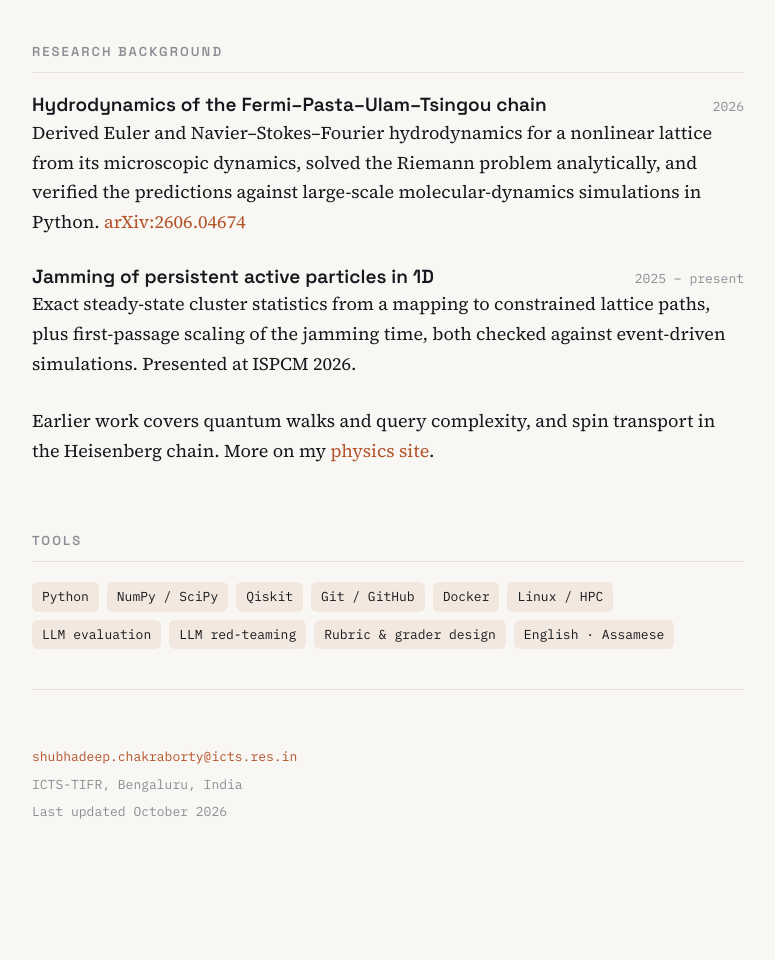
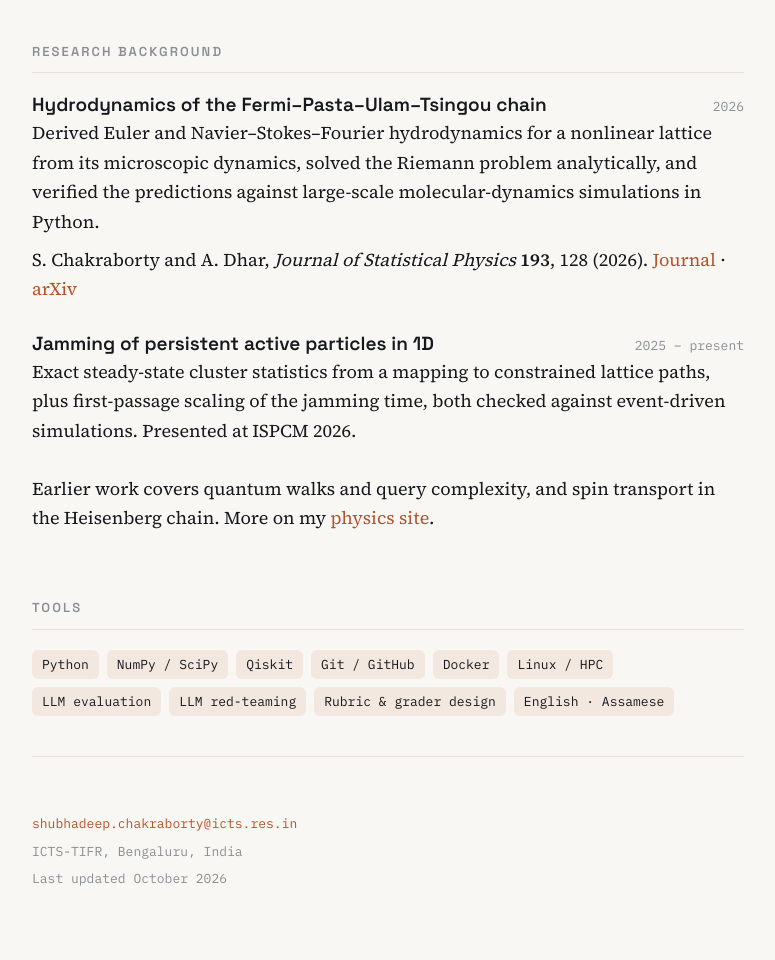
Before and after one commit to shubhadeep763/ai-safety, a plain HTML site: page index.html in a window 1280 px wide. Shown: the part 2493-3453 px from the top of the page, without its empty margins (252-1027 px from the left). Before the commit the page ends 3385 px from the top, so only its background shows below. Drawn offline with Linux system fonts and the light colour scheme.

Commit message:
Add Journal of Statistical Physics publication
Co-Authored-By: Claude Opus 5.5 (1M context) <noreply@anthropic.com>

```diff
--- a/index.html
+++ b/index.html
@@ -228,7 +228,8 @@
       <h3>Hydrodynamics of the Fermi–Pasta–Ulam–Tsingou chain</h3>
       <span class="when">2026</span>
     </div>
-    <p>Derived Euler and Navier–Stokes–Fourier hydrodynamics for a nonlinear lattice from its microscopic dynamics, solved the Riemann problem analytically, and verified the predictions against large-scale molecular-dynamics simulations in Python. <a href="https://arxiv.org/abs/2606.04674">arXiv:2606.04674</a></p>
+    <p>Derived Euler and Navier–Stokes–Fourier hydrodynamics for a nonlinear lattice from its microscopic dynamics, solved the Riemann problem analytically, and verified the predictions against large-scale molecular-dynamics simulations in Python.</p>
+    <p>S. Chakraborty and A. Dhar, <em>Journal of Statistical Physics</em> <strong>193</strong>, 128 (2026). <a href="https://doi.org/10.1007/s10955-026-03690-3">Journal</a> · <a href="https://arxiv.org/abs/2606.04674">arXiv</a></p>
   </article>
 
   <article class="entry">
```
